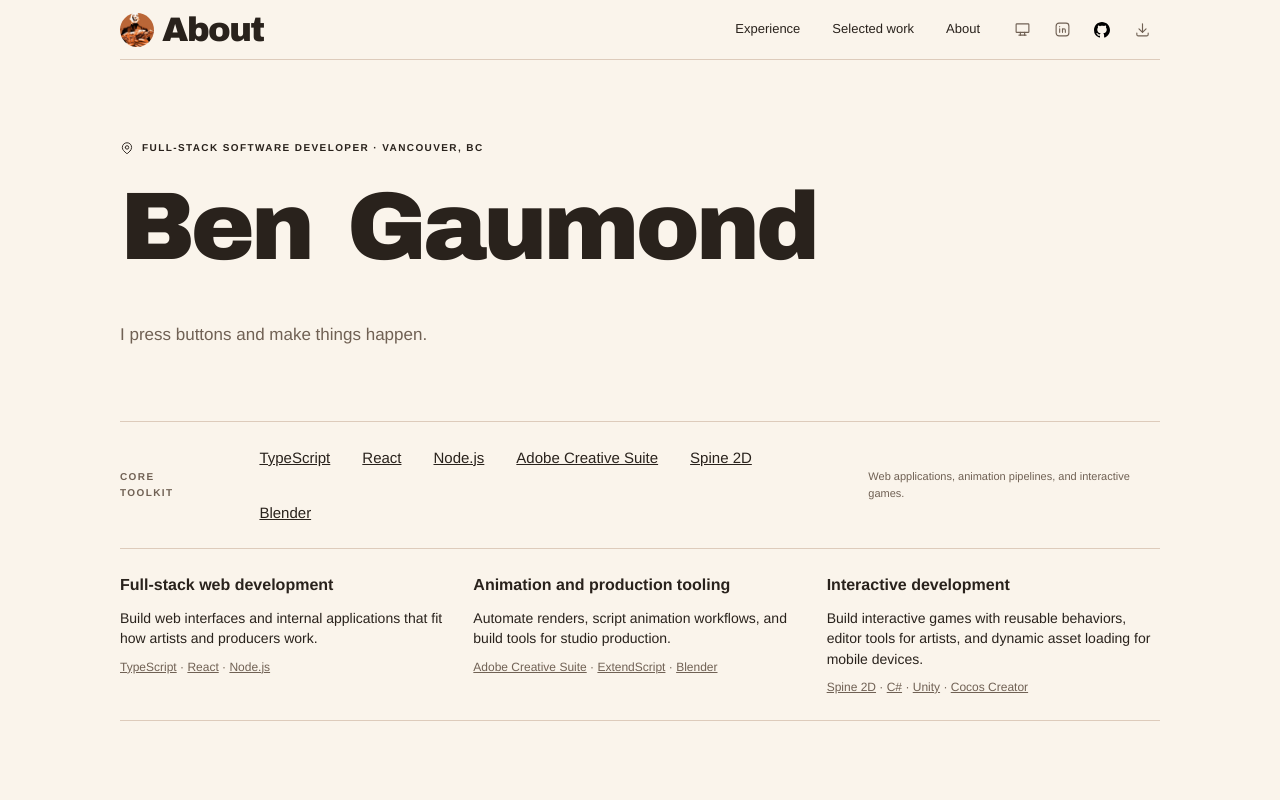
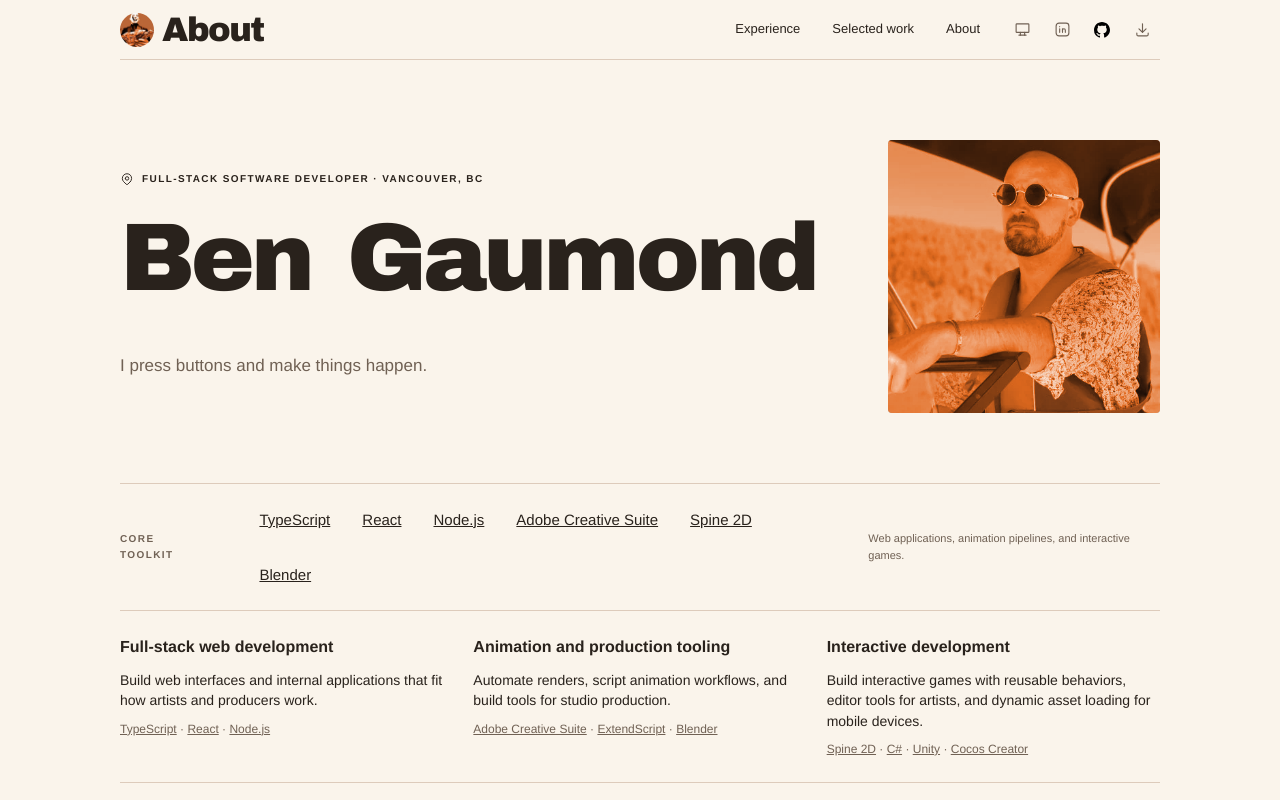
Before and after one commit to BenZed/ben-gaumond-dot-com, a React (Vite) app: page / in a window 1280 px wide. Shown: the top 800 px of the page. Built offline with nearby package versions, Linux system fonts and the light colour scheme.

Commit message:
Add an orange-tinted LinkedIn portrait to the intro

```diff
--- a/client/sections/HeroSection.module.css
+++ b/client/sections/HeroSection.module.css
@@ -1,5 +1,9 @@
 .hero {
   padding: 80px 0 70px;
+  display: grid;
+  grid-template-columns: minmax(0, 1fr) auto;
+  align-items: center;
+  gap: clamp(1.5rem, 5vw, 4rem);
 }
 .hero-heading h1 {
   font-size: clamp(3.5rem, 7.5vw, 6rem);
@@ -14,6 +18,27 @@
   color: var(--site-muted);
   margin: 0;
 }
+.portrait {
+  position: relative;
+  isolation: isolate;
+  overflow: hidden;
+  width: clamp(10rem, 24vw, 17rem);
+  border-radius: var(--mantine-radius-sm);
+}
+.portrait img {
+  display: block;
+  height: auto;
+  filter: saturate(0.25);
+}
+.portrait::after {
+  content: '';
+  position: absolute;
+  inset: 0;
+  background: var(--site-action);
+  mix-blend-mode: color;
+  opacity: 0.78;
+  pointer-events: none;
+}
 @media (max-width: 800px) {
   .hero {
     padding-block: 55px;
@@ -22,6 +47,7 @@
 @media (max-width: 600px) {
   .hero {
     padding-block: 46px;
+    grid-template-columns: minmax(0, 1fr);
   }
   .hero-heading h1 {
     font-size: clamp(2.75rem, 11vw, 4.5rem);
@@ -32,7 +58,11 @@
 }
 @media print {
   .hero {
+    display: block;
     padding: 0 0 20px;
+  }
+  .portrait {
+    display: none;
   }
   .hero-heading h1 {
     font-size: 48px;
--- a/client/sections/HeroSection.tsx
+++ b/client/sections/HeroSection.tsx
@@ -1,4 +1,4 @@
-import { Text } from '@mantine/core'
+import { Box, Image, Text } from '@mantine/core'
 import { IconMapPin } from '@tabler/icons-react'
 
 import { Section } from '../components/Section'
@@ -8,7 +8,10 @@ import type { Resume } from '../Resume'
 import styles from './HeroSection.module.css'
 
 export type HeroSectionProps = {
-  readonly basics: Pick<Resume['basics'], 'section' | 'summary' | 'role' | 'shortLocation'>
+  readonly basics: Pick<
+    Resume['basics'],
+    'name' | 'section' | 'summary' | 'role' | 'shortLocation' | 'portrait'
+  >
 }
 
 export function HeroSection({ basics }: HeroSectionProps) {
@@ -24,6 +27,7 @@ export function HeroSection({ basics }: HeroSectionProps) {
       }
       title={basics.section.title}
     >
+      <Box>
         <Section.Header
           className={styles['hero-heading']}
           classNames={{ eyebrow: styles['hero-eyebrow'] }}
@@ -31,6 +35,10 @@ export function HeroSection({ basics }: HeroSectionProps) {
         <Text component="p" className={styles['hero-summary']}>
           {basics.summary}
         </Text>
+      </Box>
+      <Box className={styles['portrait']}>
+        <Image src={basics.portrait} alt={basics.name} width={399} height={400} />
+      </Box>
     </Section>
   )
 }
--- a/content/resume.json
+++ b/content/resume.json
@@ -10,6 +10,7 @@
     "location": "Vancouver, British Columbia, Canada",
     "shortLocation": "Vancouver, BC",
     "linkedinUrl": "https://www.linkedin.com/in/ben-gaumond/",
+    "portrait": "./linkedin-profile.webp",
     "summary": "I press buttons and make things happen.",
     "siteRepositoryUrl": "https://github.com/BenZed/ben-gaumond-dot-com"
   },
```
Also changed, not shown: public/linkedin-profile.webp (added). Lines whose indentation alone changed are shown as unchanged.
